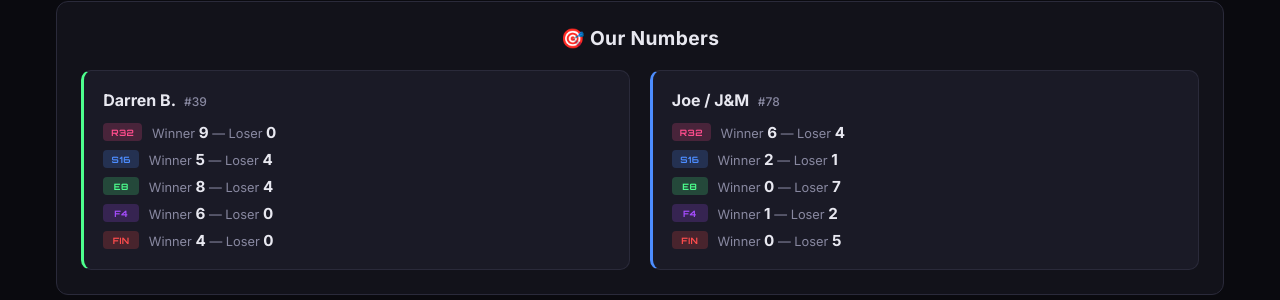
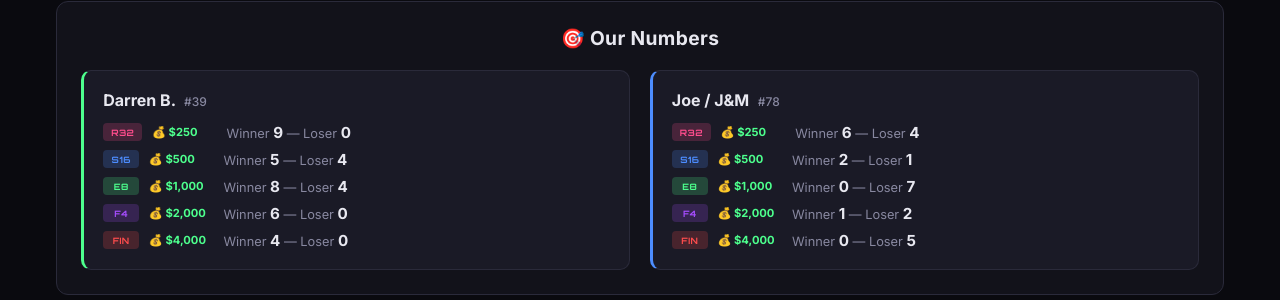
Before and after one commit to SawMill-Studios/MM-Numbers, a website: page index.html in a window 1280 px wide. Shown: the part 1471-1771 px from the top of the page. Drawn offline with Linux system fonts and the light colour scheme; no server answers.

Commit message:
feat: add prize amounts to Our Numbers module

```diff
--- a/index.html
+++ b/index.html
@@ -36,21 +36,21 @@
                 <div class="player-card darren-card">
                     <h3 class="player-name">Darren B. <span class="square-num">#39</span></h3>
                     <div class="number-rows">
-                        <div class="number-row"><span class="round-badge pink">R32</span><span class="number-combo">Winner <strong>9</strong> — Loser <strong>0</strong></span></div>
-                        <div class="number-row"><span class="round-badge blue">S16</span><span class="number-combo">Winner <strong>5</strong> — Loser <strong>4</strong></span></div>
-                        <div class="number-row"><span class="round-badge green">E8</span><span class="number-combo">Winner <strong>8</strong> — Loser <strong>4</strong></span></div>
-                        <div class="number-row"><span class="round-badge purple">F4</span><span class="number-combo">Winner <strong>6</strong> — Loser <strong>0</strong></span></div>
-                        <div class="number-row"><span class="round-badge red">FIN</span><span class="number-combo">Winner <strong>4</strong> — Loser <strong>0</strong></span></div>
+                        <div class="number-row"><span class="round-badge pink">R32</span><span class="prize">💰 $250</span><span class="number-combo">Winner <strong>9</strong> — Loser <strong>0</strong></span></div>
+                        <div class="number-row"><span class="round-badge blue">S16</span><span class="prize">💰 $500</span><span class="number-combo">Winner <strong>5</strong> — Loser <strong>4</strong></span></div>
+                        <div class="number-row"><span class="round-badge green">E8</span><span class="prize">💰 $1,000</span><span class="number-combo">Winner <strong>8</strong> — Loser <strong>4</strong></span></div>
+                        <div class="number-row"><span class="round-badge purple">F4</span><span class="prize">💰 $2,000</span><span class="number-combo">Winner <strong>6</strong> — Loser <strong>0</strong></span></div>
+                        <div class="number-row"><span class="round-badge red">FIN</span><span class="prize">💰 $4,000</span><span class="number-combo">Winner <strong>4</strong> — Loser <strong>0</strong></span></div>
                     </div>
                 </div>
                 <div class="player-card joe-card">
                     <h3 class="player-name">Joe / J&amp;M <span class="square-num">#78</span></h3>
                     <div class="number-rows">
-                        <div class="number-row"><span class="round-badge pink">R32</span><span class="number-combo">Winner <strong>6</strong> — Loser <strong>4</strong></span></div>
-                        <div class="number-row"><span class="round-badge blue">S16</span><span class="number-combo">Winner <strong>2</strong> — Loser <strong>1</strong></span></div>
-                        <div class="number-row"><span class="round-badge green">E8</span><span class="number-combo">Winner <strong>0</strong> — Loser <strong>7</strong></span></div>
-                        <div class="number-row"><span class="round-badge purple">F4</span><span class="number-combo">Winner <strong>1</strong> — Loser <strong>2</strong></span></div>
-                        <div class="number-row"><span class="round-badge red">FIN</span><span class="number-combo">Winner <strong>0</strong> — Loser <strong>5</strong></span></div>
+                        <div class="number-row"><span class="round-badge pink">R32</span><span class="prize">💰 $250</span><span class="number-combo">Winner <strong>6</strong> — Loser <strong>4</strong></span></div>
+                        <div class="number-row"><span class="round-badge blue">S16</span><span class="prize">💰 $500</span><span class="number-combo">Winner <strong>2</strong> — Loser <strong>1</strong></span></div>
+                        <div class="number-row"><span class="round-badge green">E8</span><span class="prize">💰 $1,000</span><span class="number-combo">Winner <strong>0</strong> — Loser <strong>7</strong></span></div>
+                        <div class="number-row"><span class="round-badge purple">F4</span><span class="prize">💰 $2,000</span><span class="number-combo">Winner <strong>1</strong> — Loser <strong>2</strong></span></div>
+                        <div class="number-row"><span class="round-badge red">FIN</span><span class="prize">💰 $4,000</span><span class="number-combo">Winner <strong>0</strong> — Loser <strong>5</strong></span></div>
                     </div>
                 </div>
             </div>
--- a/styles.css
+++ b/styles.css
@@ -600,6 +600,14 @@ footer strong {
 .round-badge.purple { background: rgba(166, 77, 255, 0.2); color: var(--purple); }
 .round-badge.red { background: rgba(255, 77, 77, 0.2); color: var(--red); }
 
+.prize {
+    font-family: 'Inter', sans-serif;
+    font-size: 0.7rem;
+    font-weight: 700;
+    color: var(--green);
+    min-width: 65px;
+}
+
 .number-combo {
     font-family: 'Inter', sans-serif;
     font-size: 0.8rem;
```
